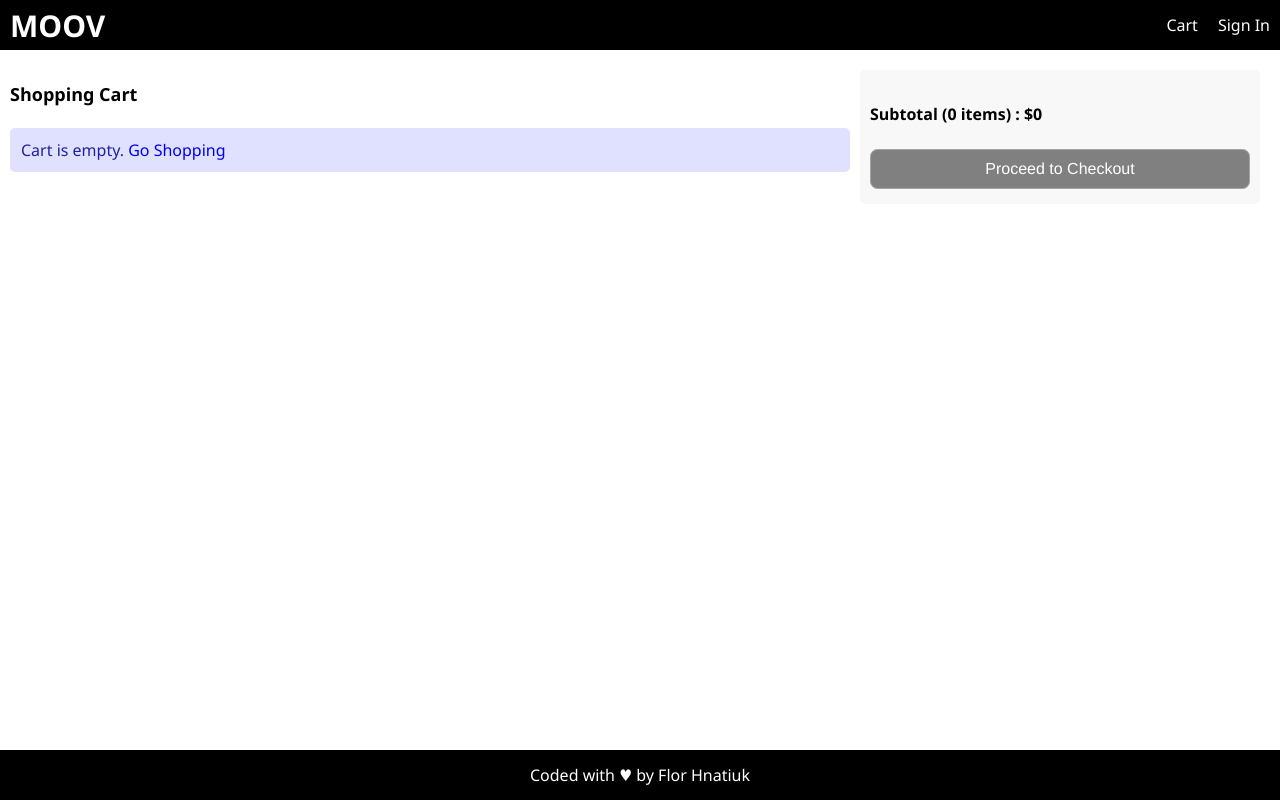
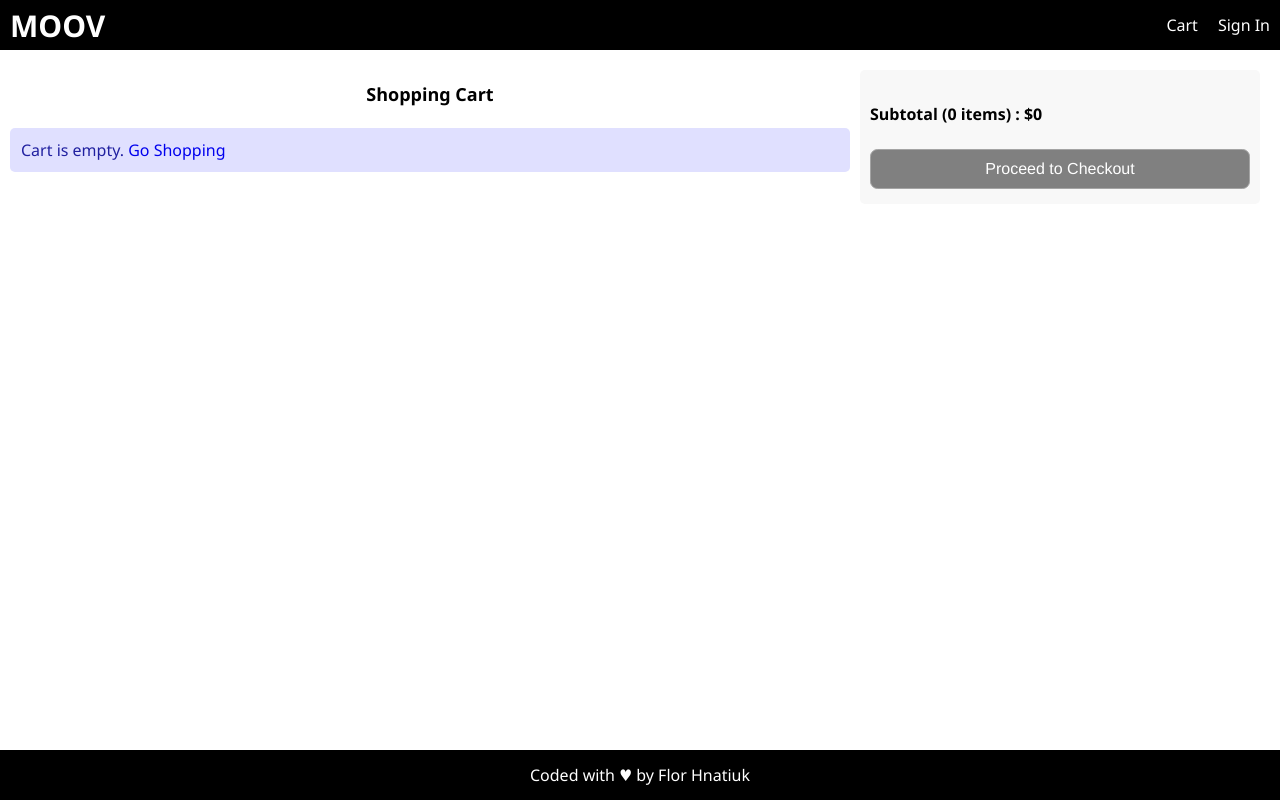
Before and after one commit to FlorcitaHnatiuk/ecommerce-mern-redux, a React (Create React App) app in the folder frontend/: page /cart in a window 1280 px wide. Built offline with nearby package versions, Linux system fonts and the light colour scheme.

Commit message:
text position

```diff
--- a/frontend/package.json
+++ b/frontend/package.json
@@ -8,6 +8,7 @@
     "@testing-library/react": "^13.4.0",
     "@testing-library/user-event": "^13.5.0",
     "axios": "^1.2.1",
+    "bootstrap": "^5.2.3",
     "react": "^18.2.0",
     "react-dom": "^18.2.0",
     "react-helmet-async": "^1.3.0",
--- a/frontend/src/index.css
+++ b/frontend/src/index.css
@@ -42,6 +42,7 @@ footer {
 h1 {
   font-size: 1.8rem;
   padding: 1rem 0;
+  text-align: center;
 }
 h2 {
   font-size: 1.6rem;
```
Also changed, not shown: 1 other file (tests, documents, lock files or other folders).
